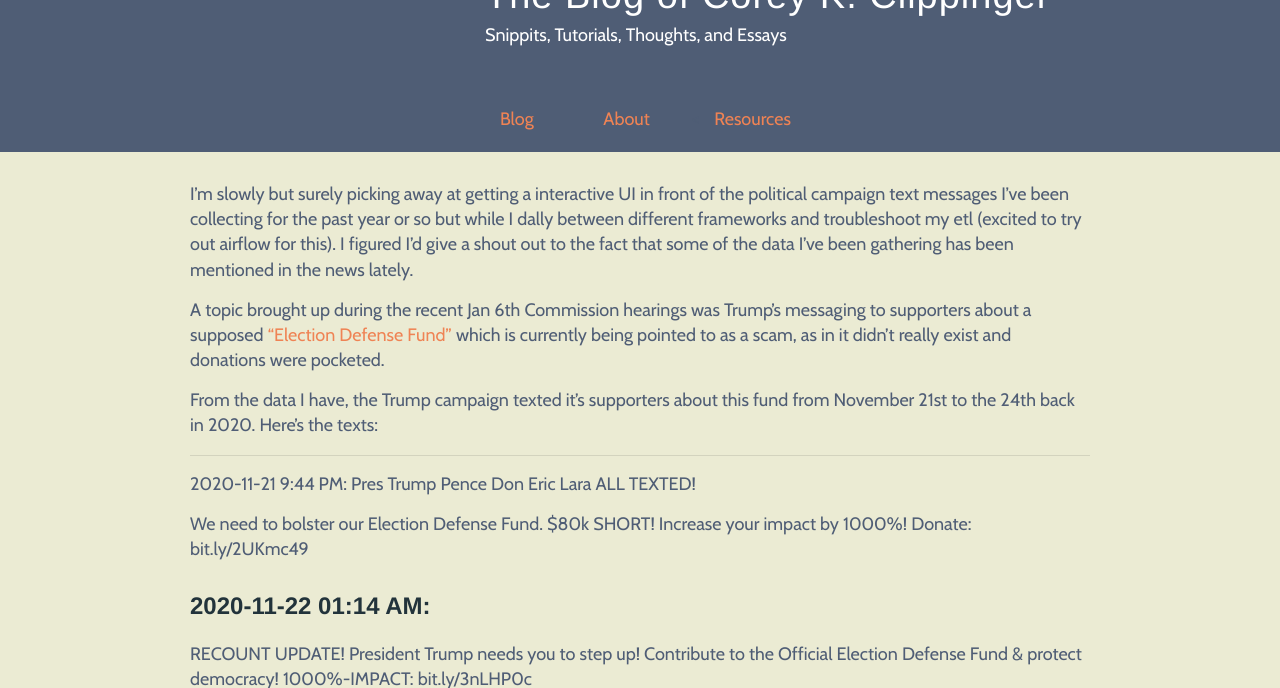
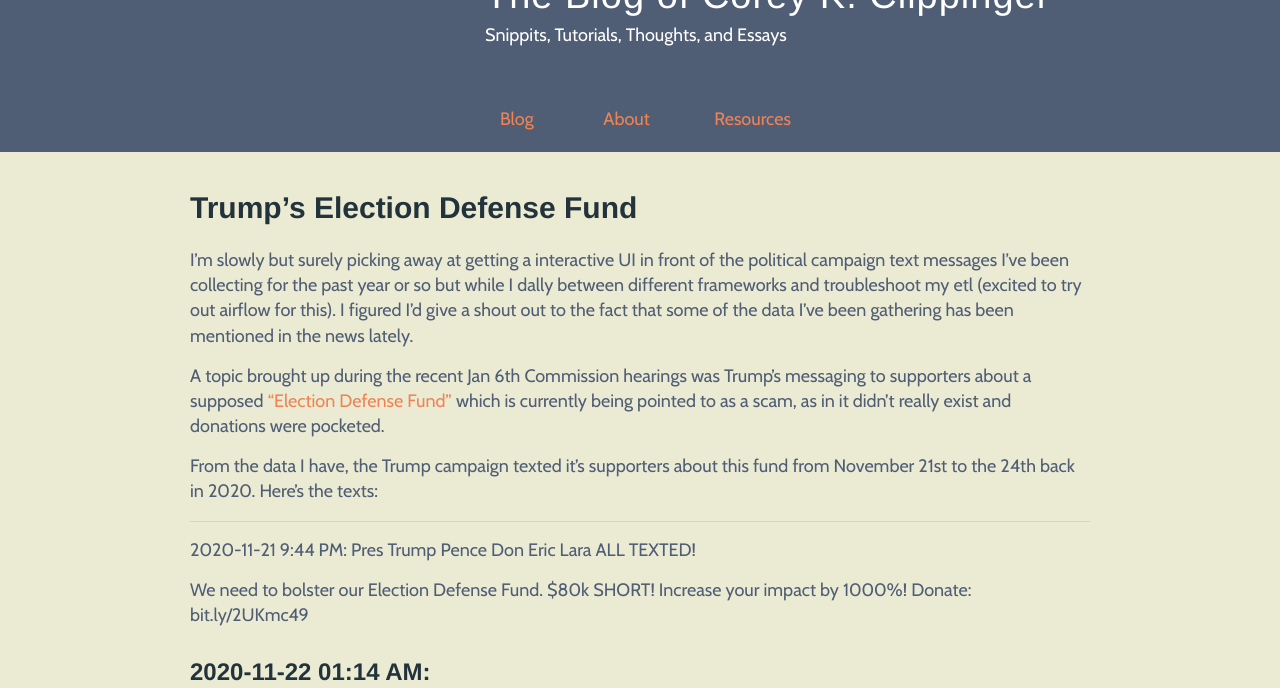
Before and after one commit to coreyclip/coreyclip.github.io, a Jekyll site: the page built from _posts/2022-06-13-Political-Sms-Campaign-Update-Election-Defense-Fund.md, in a window 1280 px wide and 900 px high, cut to the strip 212-900 px from the top of the window. Built offline with Jekyll 4.4.1, drawn with Linux system fonts in a browser that asks for light colours; nearby versions of some CDN libraries; some web fonts are replaced; our own code applies the rules of GitHub Pages for plain Markdown files.

Commit message:
fix old post

```diff
--- a/_posts/2022-06-13-Political-Sms-Campaign-Update-Election-Defense-Fund.md
+++ b/_posts/2022-06-13-Political-Sms-Campaign-Update-Election-Defense-Fund.md
@@ -4,6 +4,8 @@
 published: true
 tags: project politics data
 ---
+
+# Trump's Election Defense Fund
 I'm slowly but surely picking away at getting a interactive UI in front of the political campaign text messages I've been collecting for the past year or so but while I dally between different frameworks and troubleshoot my etl (excited to try out airflow for this). I figured I'd give a shout out to the fact that some of the data I've been gathering has been mentioned in the news lately.
 
 A topic brought up during the recent Jan 6th Commission hearings was Trump's messaging to supporters about a supposed ["Election Defense Fund"](https://www.rollingstone.com/politics/politics-news/trump-fundraising-scam-jan-6-hearing-1367359/) which is currently being pointed to as a scam, as in it didn't really exist and donations were pocketed.
```
